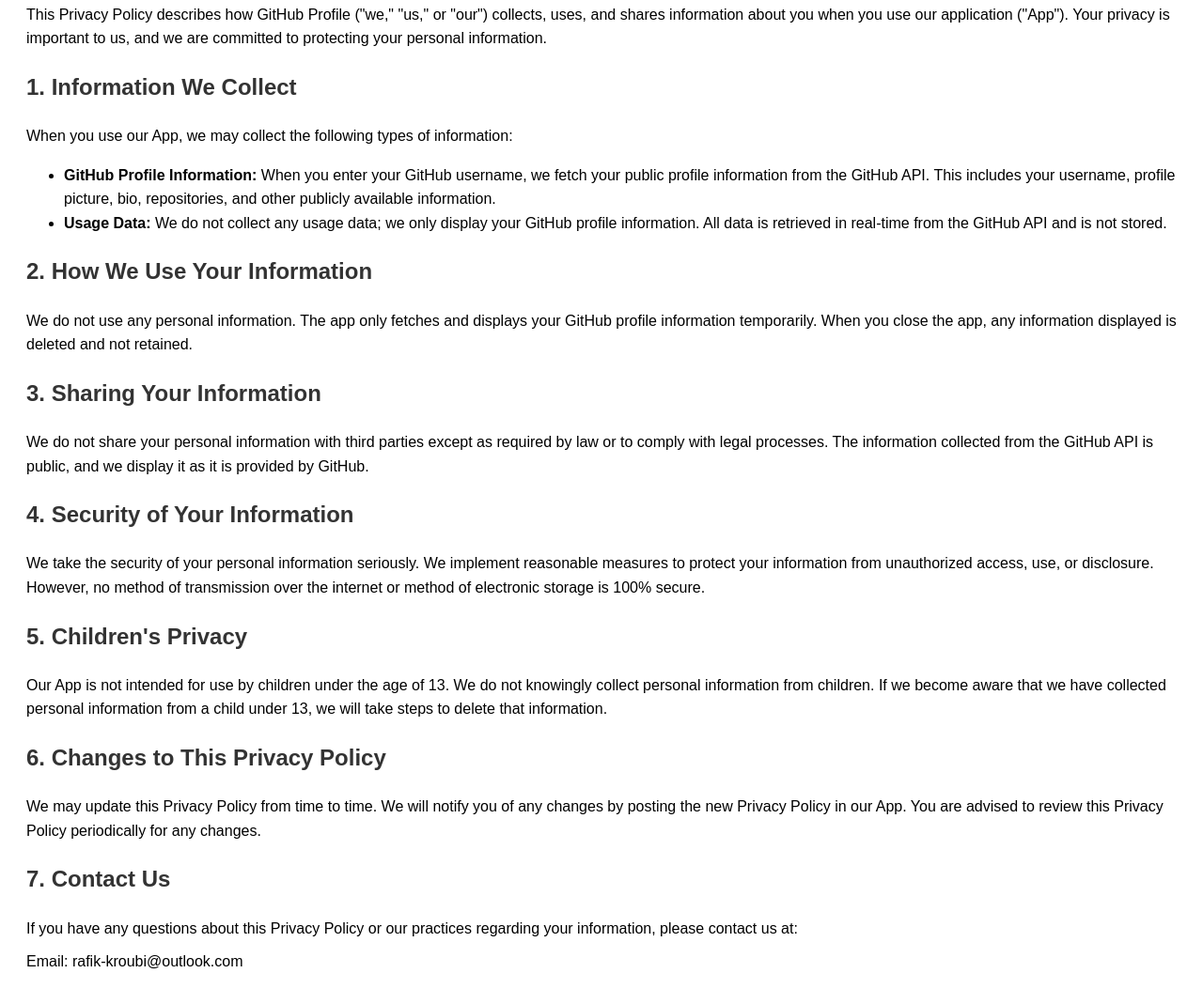
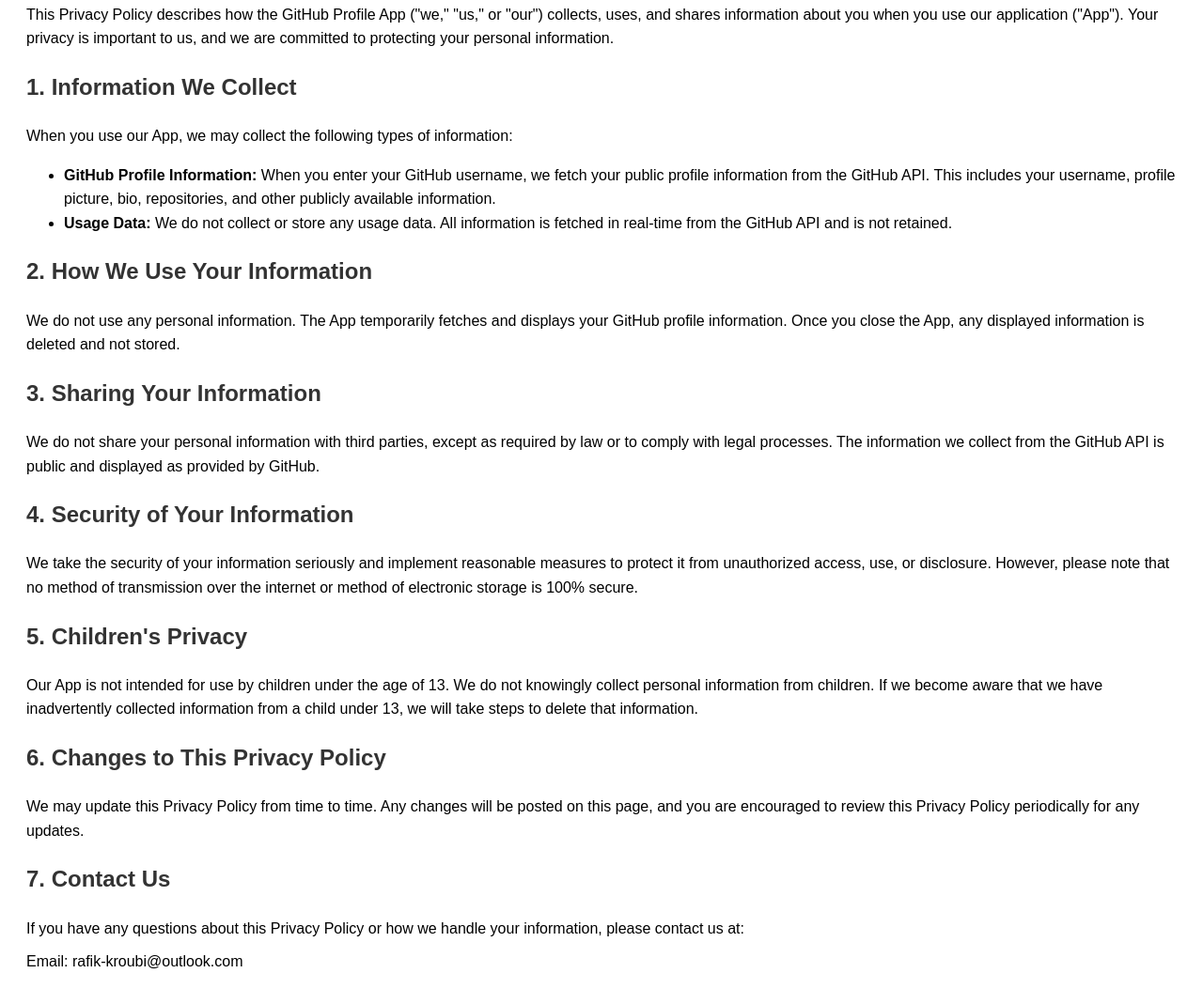
Before and after one commit to AdhamCl/AdhamCl.github.io, a plain HTML site: page index.html in a window 1280 px wide. Shown: the part 155-1224 px from the top of the page at 94% size. Drawn offline with Linux system fonts and the light colour scheme.

```diff
--- a/index.html
+++ b/index.html
@@ -13,32 +13,32 @@
 <body>
     <h1>Privacy Policy for GitHub Profile App</h1>
     <p><strong>Effective Date:</strong> October 22, 2024</p>
-    <p>This Privacy Policy describes how GitHub Profile ("we," "us," or "our") collects, uses, and shares information about you when you use our application ("App"). Your privacy is important to us, and we are committed to protecting your personal information.</p>
+    <p>This Privacy Policy describes how the GitHub Profile App ("we," "us," or "our") collects, uses, and shares information about you when you use our application ("App"). Your privacy is important to us, and we are committed to protecting your personal information.</p>
 
     <h2>1. Information We Collect</h2>
     <p>When you use our App, we may collect the following types of information:</p>
     <ul>
         <li><strong>GitHub Profile Information:</strong> When you enter your GitHub username, we fetch your public profile information from the GitHub API. This includes your username, profile picture, bio, repositories, and other publicly available information.</li>
-        <li><strong>Usage Data:</strong> We do not collect any usage data; we only display your GitHub profile information. All data is retrieved in real-time from the GitHub API and is not stored.</li>
+        <li><strong>Usage Data:</strong> We do not collect or store any usage data. All information is fetched in real-time from the GitHub API and is not retained.</li>
     </ul>
 
     <h2>2. How We Use Your Information</h2>
-    <p>We do not use any personal information. The app only fetches and displays your GitHub profile information temporarily. When you close the app, any information displayed is deleted and not retained.</p>
+    <p>We do not use any personal information. The App temporarily fetches and displays your GitHub profile information. Once you close the App, any displayed information is deleted and not stored.</p>
 
     <h2>3. Sharing Your Information</h2>
-    <p>We do not share your personal information with third parties except as required by law or to comply with legal processes. The information collected from the GitHub API is public, and we display it as it is provided by GitHub.</p>
+    <p>We do not share your personal information with third parties, except as required by law or to comply with legal processes. The information we collect from the GitHub API is public and displayed as provided by GitHub.</p>
 
     <h2>4. Security of Your Information</h2>
-    <p>We take the security of your personal information seriously. We implement reasonable measures to protect your information from unauthorized access, use, or disclosure. However, no method of transmission over the internet or method of electronic storage is 100% secure.</p>
+    <p>We take the security of your information seriously and implement reasonable measures to protect it from unauthorized access, use, or disclosure. However, please note that no method of transmission over the internet or method of electronic storage is 100% secure.</p>
 
     <h2>5. Children's Privacy</h2>
-    <p>Our App is not intended for use by children under the age of 13. We do not knowingly collect personal information from children. If we become aware that we have collected personal information from a child under 13, we will take steps to delete that information.</p>
+    <p>Our App is not intended for use by children under the age of 13. We do not knowingly collect personal information from children. If we become aware that we have inadvertently collected information from a child under 13, we will take steps to delete that information.</p>
 
     <h2>6. Changes to This Privacy Policy</h2>
-    <p>We may update this Privacy Policy from time to time. We will notify you of any changes by posting the new Privacy Policy in our App. You are advised to review this Privacy Policy periodically for any changes.</p>
+    <p>We may update this Privacy Policy from time to time. Any changes will be posted on this page, and you are encouraged to review this Privacy Policy periodically for any updates.</p>
 
     <h2>7. Contact Us</h2>
-    <p>If you have any questions about this Privacy Policy or our practices regarding your information, please contact us at:</p>
+    <p>If you have any questions about this Privacy Policy or how we handle your information, please contact us at:</p>
     <p>Email: rafik-kroubi@outlook.com</p>
 </body>
 </html>
```
